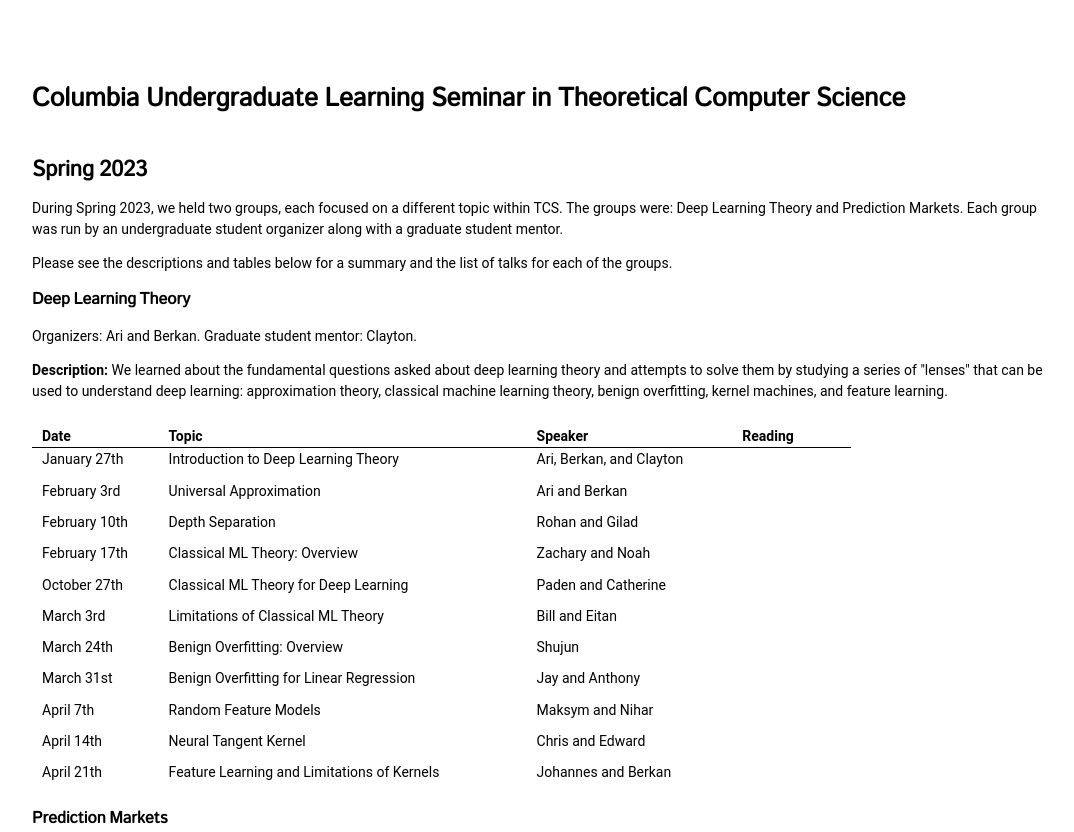
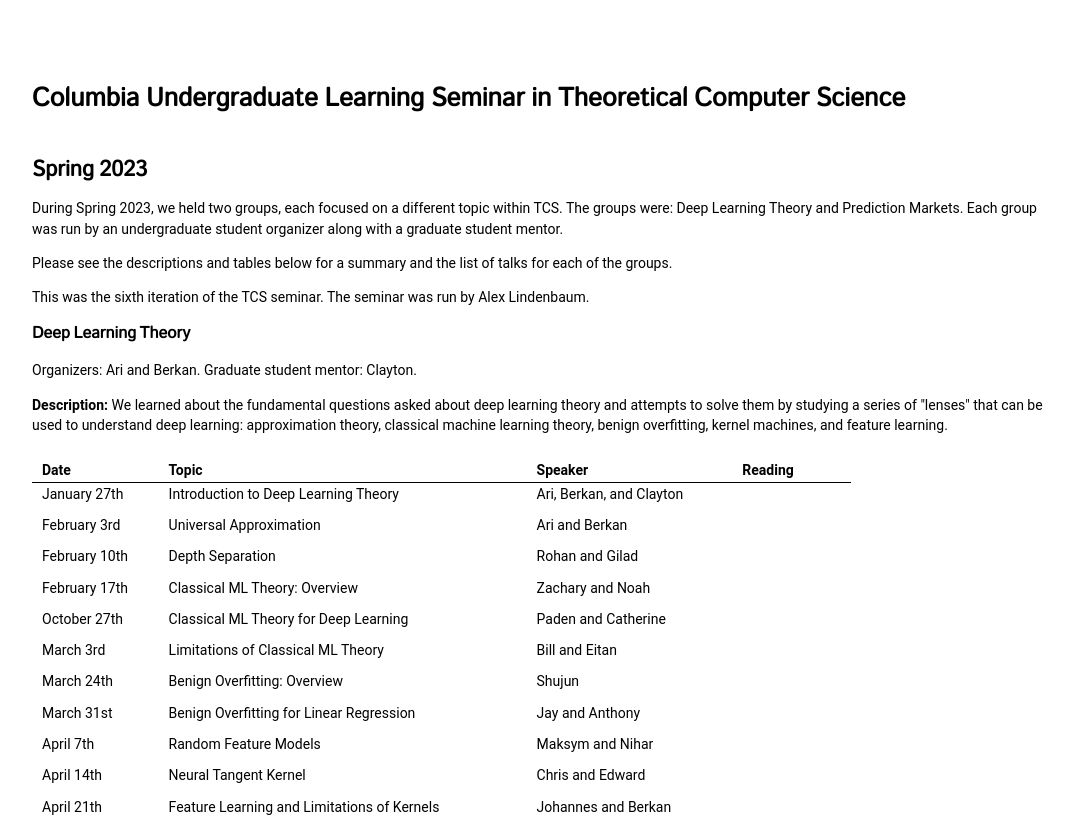
Before and after one commit to columbia-ugtcs/columbia-ugtcs.github.io, a plain HTML site: page spring2023.html in a window 1280 px wide. Shown: the top 832 px of the page, without its empty margins (96-1170 px from the left). Drawn offline with Linux system fonts and the light colour scheme.

Commit message:
Update spring2023.html

```diff
--- a/spring2023.html
+++ b/spring2023.html
@@ -49,6 +49,8 @@
     <div id='spring23' style="display: block;">
         <p>During Spring 2023, we held two groups, each focused on a different topic within TCS. The groups were: Deep Learning Theory and Prediction Markets. Each group was run by an undergraduate student organizer along with a graduate student mentor.</p>
         <p>Please see the descriptions and tables below for a summary and the list of talks for each of the groups.</p>
+
+        <p>This was the sixth iteration of the TCS seminar. The seminar was run by Alex Lindenbaum.</p>
 
         <div class='spring23-group'>
             <h3>Deep Learning Theory</h3>
```
